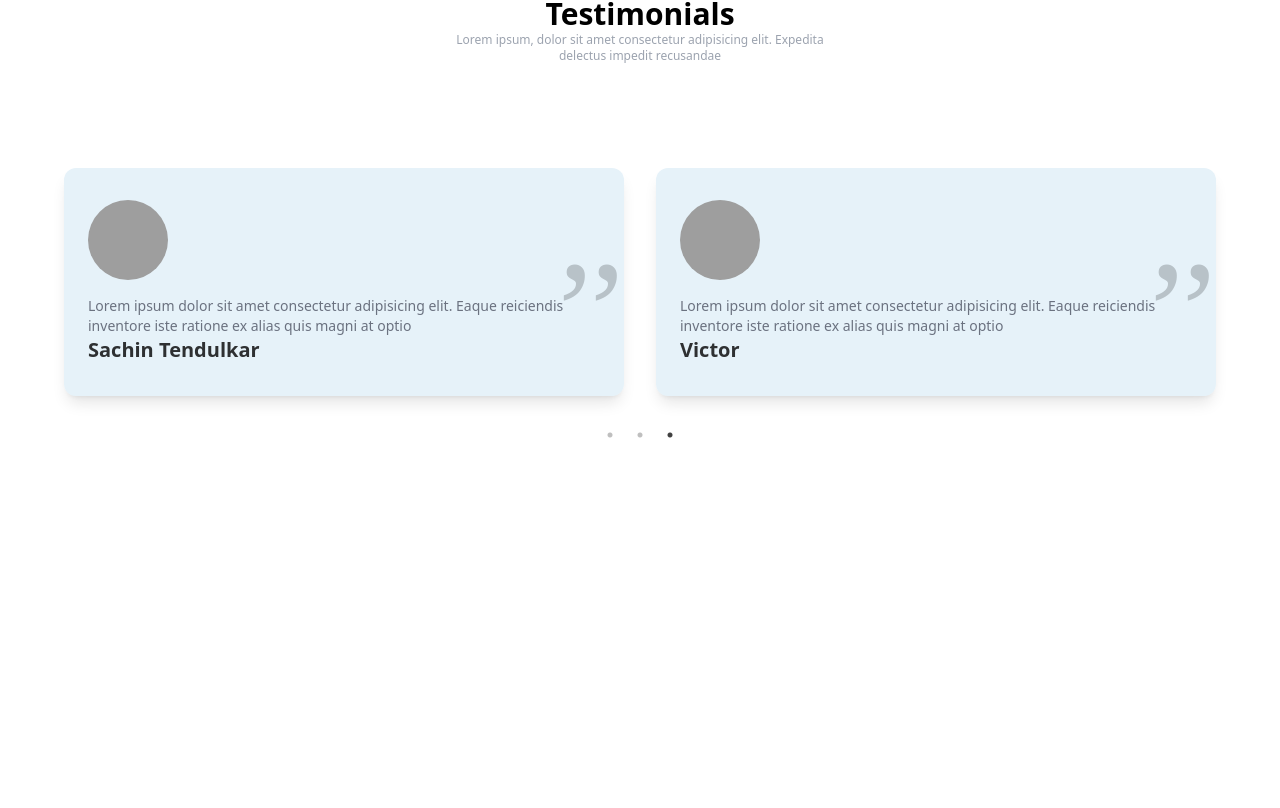
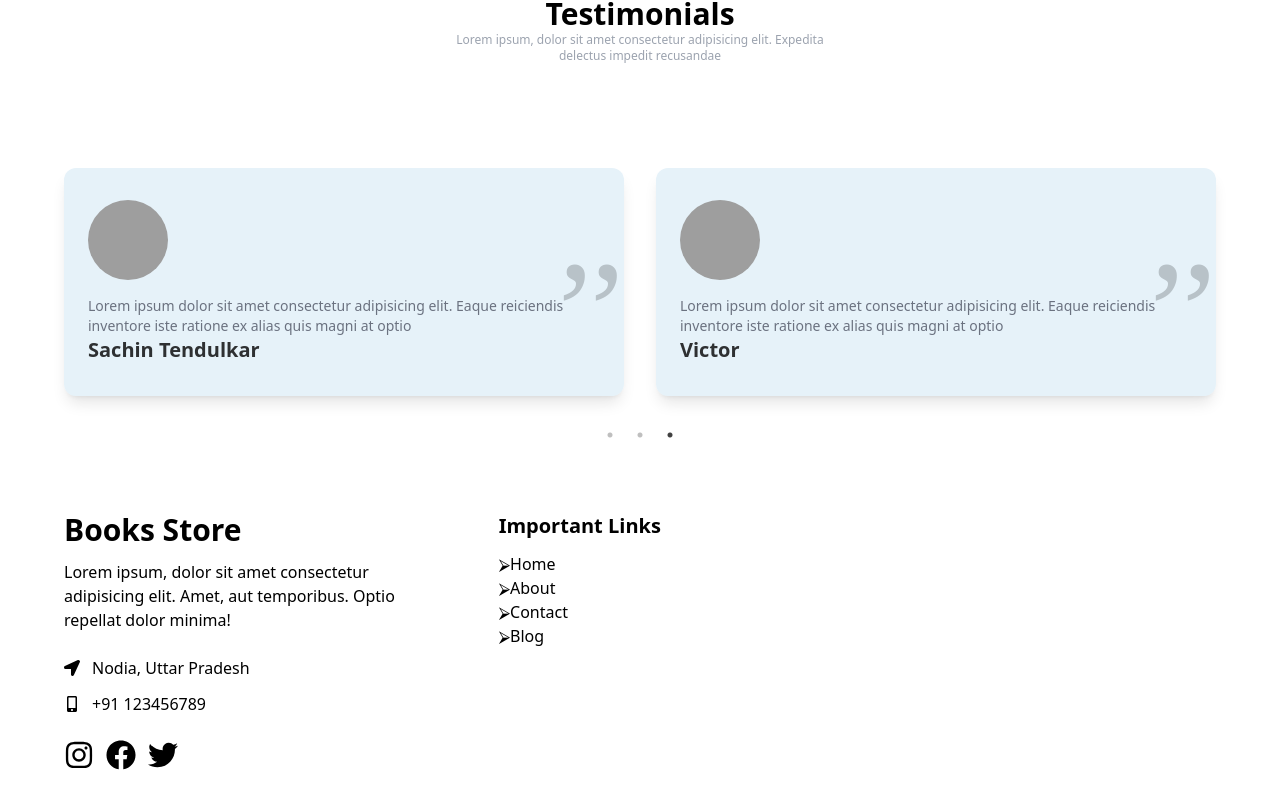
Before and after one commit to wacho91/book-market, a React (Vite) app: page / in a window 1280 px wide. Shown: the part 2557-3365 px from the top of the page. Before the commit the page ends 3017 px from the top, so only its background shows below. Built offline with nearby package versions, Linux system fonts and the light colour scheme; grey boxes are pictures that could not be loaded.

Commit message:
Footer Component

```diff
--- a/src/App.jsx
+++ b/src/App.jsx
@@ -1,6 +1,7 @@
 import AppStoreBanner from "./components/AppStoreBanner/AppStoreBanner"
 import Banner from "./components/Banner/Banner"
 import BestBook from "./components/BestBook/BestBook"
+import Footer from "./components/Footer/Footer"
 import Hero from "./components/Hero/Hero"
 import Navbar from "./components/Navbar/Navbar"
 import Testimonial from "./components/Testimonial/Testimonial"
@@ -18,6 +19,7 @@
       <AppStoreBanner />
       <TopBook />
       <Testimonial />
+      <Footer />
     </div>
   )
 }
--- /dev/null
+++ b/src/components/Footer/Footer.jsx
@@ -0,0 +1,85 @@
+import { FaFacebook, FaInstagram, FaLocationArrow, FaMobileAlt, FaTwitter } from "react-icons/fa"
+
+import ImageLogo from "../../assets/website/logo.png"
+
+const FooterLinks = [
+    {
+      title: "Home",
+      link: "/#",
+    },
+    {
+      title: "About",
+      link: "/#about",
+    },
+    {
+      title: "Contact",
+      link: "/#contact",
+    },
+    {
+      title: "Blog",
+      link: "/#blog",
+    },
+];
+
+const Footer = () => {
+  return (
+    <div>
+        <div className="container">
+            <div className="grid md:grid-cols-3 py-5">
+                {/*company details*/}
+                <div className="py-8 px-4">
+                    <h1 className="sm:text-3xl text-xl font-bold sm:text-left text-justify mb-3">
+                        Books Store
+                    </h1>
+                    <p>
+                        Lorem ipsum, dolor sit amet
+                        consectetur adipisicing elit. Amet, aut
+                        temporibus. Optio repellat dolor minima!{" "}
+                    </p>
+                    <br />
+                    {/*Social Links*/}
+                    <div className="flex items-center gap-3">
+                        <FaLocationArrow />
+                        <p>Nodia, Uttar Pradesh</p>
+                    </div>
+                    <div className="flex items-center gap-3 mt-3">
+                        <FaMobileAlt />
+                        <p>+91 123456789</p>
+                    </div>
+                    <div className="flex items-center gap-3 mt-6">
+                        <a href="#">
+                            <FaInstagram className="text-3xl" />
+                        </a>
+                        <a href="#">
+                            <FaFacebook className="text-3xl" />
+                        </a>
+                        <a href="#">
+                            <FaTwitter className="text-3xl" />
+                        </a>
+                    </div>
+                </div>
+                {/*links section*/}
+                <div className="grid grid-cols-2 sm:grid-cols-3 col-span-2 md:pl-10">
+                    <div>
+                        <div className="py-8 px-4">
+                            <h1 className="text-xl font-bold sm:text-left text-justify mb-3">Important Links</h1>
+                            <ul>
+                                {
+                                    FooterLinks.map((data) => (
+                                        <li key={data.link} className="cursor-pointer hover:translate-x-1 duration-300">
+                                            <span>&#11162;</span>
+                                            <span>{data.title}</span>
+                                        </li>
+                                    ))
+                                }
+                            </ul>
+                        </div>
+                    </div>
+                </div>
+            </div>
+        </div>
+    </div>
+  )
+}
+
+export default Footer
```
